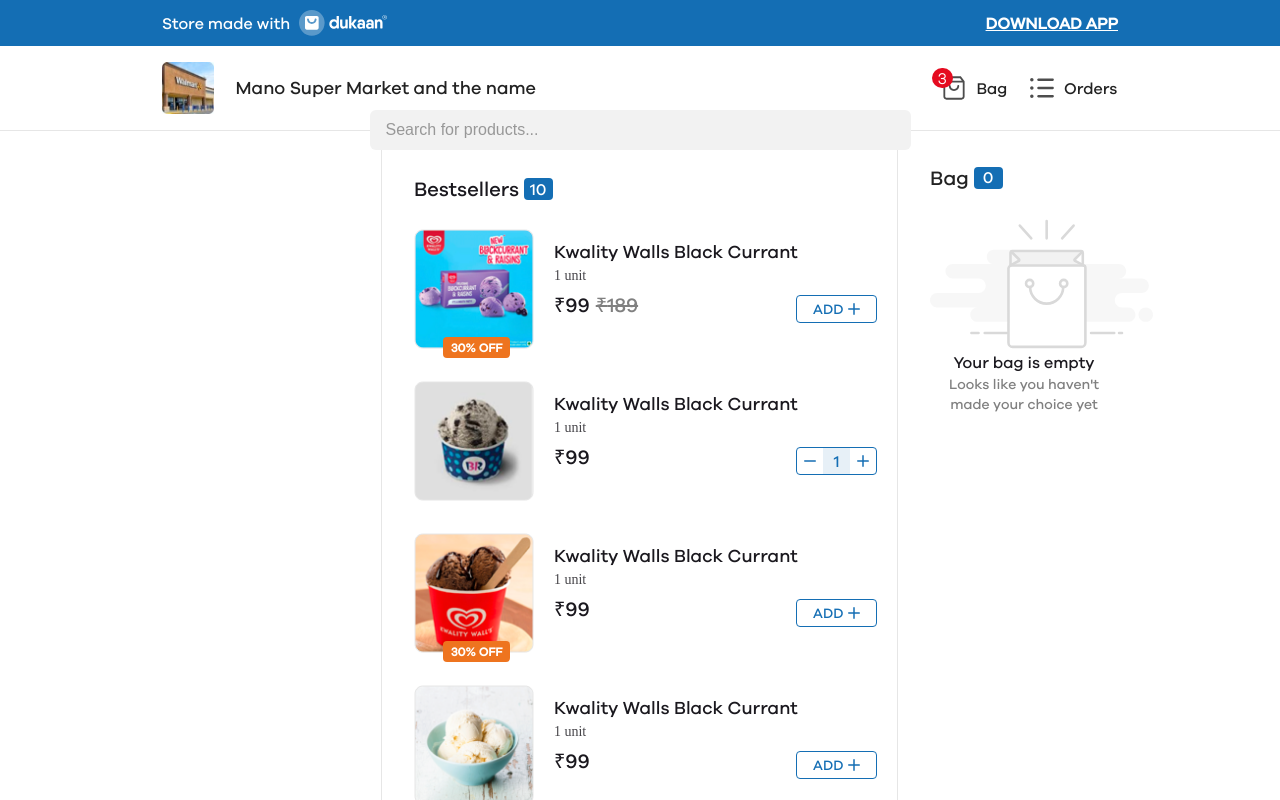
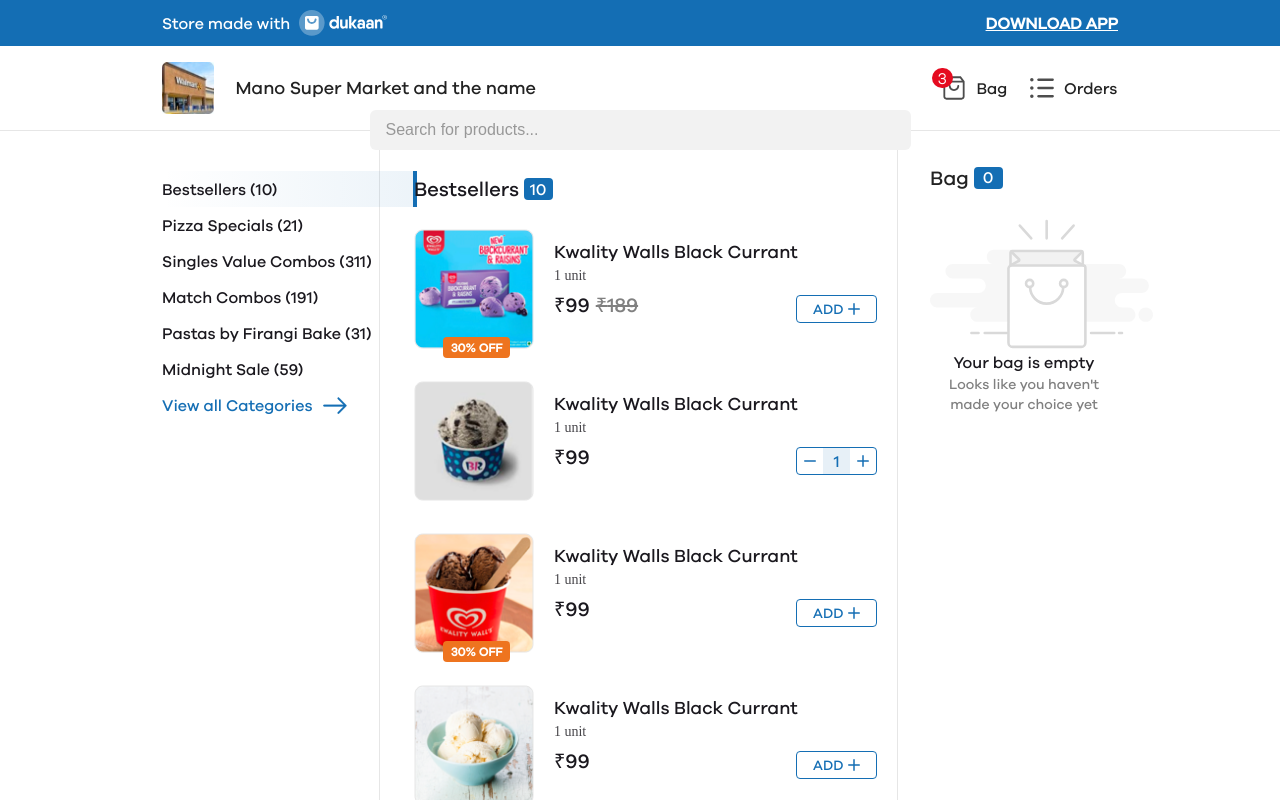
Before and after one commit to mdaz78/mydukaan, a React (Create React App) app: page / in a window 1280 px wide. Shown: the top 800 px of the page. Built offline with nearby package versions, Linux system fonts and the light colour scheme.

Commit message:
feat: Add categories section

```diff
--- /dev/null
+++ b/src/components/Categories.js
@@ -0,0 +1,57 @@
+import React from 'react';
+
+import { container } from '../styles/Categories.module.css';
+
+import Arrow from '../assets/images/arrow.svg';
+
+export default function Categories() {
+  const categoryList = [
+    {
+      id: 1,
+      name: 'Bestsellers',
+      quantity: 10,
+    },
+    {
+      id: 2,
+      name: 'Pizza Specials',
+      quantity: 21,
+    },
+    {
+      id: 3,
+      name: 'Singles Value Combos',
+      quantity: 311,
+    },
+    {
+      id: 4,
+      name: 'Match Combos',
+      quantity: 191,
+    },
+    {
+      id: 5,
+      name: 'Pastas by Firangi Bake',
+      quantity: 31,
+    },
+    {
+      id: 6,
+      name: 'Midnight Sale',
+      quantity: 59,
+    },
+  ];
+
+  const getCategoryJSX = ({ id, name, quantity }) => {
+    return (
+      <li key={id}>
+        {name} ({quantity})
+      </li>
+    );
+  };
+
+  return (
+    <ul className={container}>
+      {categoryList.map((category) => getCategoryJSX(category))}
+      <li>
+        View all Categories <img src={Arrow} alt="arrow" />
+      </li>
+    </ul>
+  );
+}
--- a/src/components/ShoppingArea.js
+++ b/src/components/ShoppingArea.js
@@ -2,6 +2,7 @@
 
 import Cart from './Cart';
 import Items from './Items';
+import Categories from './Categories';
 
 import {
   container,
@@ -15,7 +16,9 @@
   return (
     <div className={container}>
       <div className={main}>
-        <section className={categories}></section>
+        <section className={categories}>
+          <Categories />
+        </section>
         <section className={items}>
           <Items />
         </section>
--- /dev/null
+++ b/src/styles/Categories.module.css
@@ -0,0 +1,34 @@
+.container {
+  margin-top: 4rem;
+  box-sizing: border-box;
+  font-size: 1.6rem;
+  font-weight: normal;
+  font-stretch: normal;
+  font-style: normal;
+  letter-spacing: normal;
+  color: #1a181e;
+}
+
+li {
+  width: 25.5rem;
+  height: 3.6rem;
+  box-sizing: border-box;
+  cursor: pointer;
+  display: inline-grid;
+  align-items: center;
+  border-right: 0.4rem solid var(--white);
+}
+
+li:first-child {
+  border-right: 0.4rem solid var(--nice-blue);
+  background: linear-gradient(
+    to left,
+    rgba(20, 110, 180, 0.08),
+    rgba(20, 110, 180, 0)
+  );
+}
+
+li:last-child {
+  color: var(--nice-blue);
+  grid-template-columns: 63% 37%;
+}
--- a/src/styles/ShoppingArea.module.css
+++ b/src/styles/ShoppingArea.module.css
@@ -16,6 +16,10 @@
   border-right: 1px solid var(--border-color);
 }
 
+.categories {
+  margin-right: 2px;
+}
+
 .cart {
   margin-top: 3.6rem;
   margin-left: 3.2rem;
```
Also changed, not shown: src/assets/images/arrow.svg (renamed from src/assets/images/group-5.svg).
